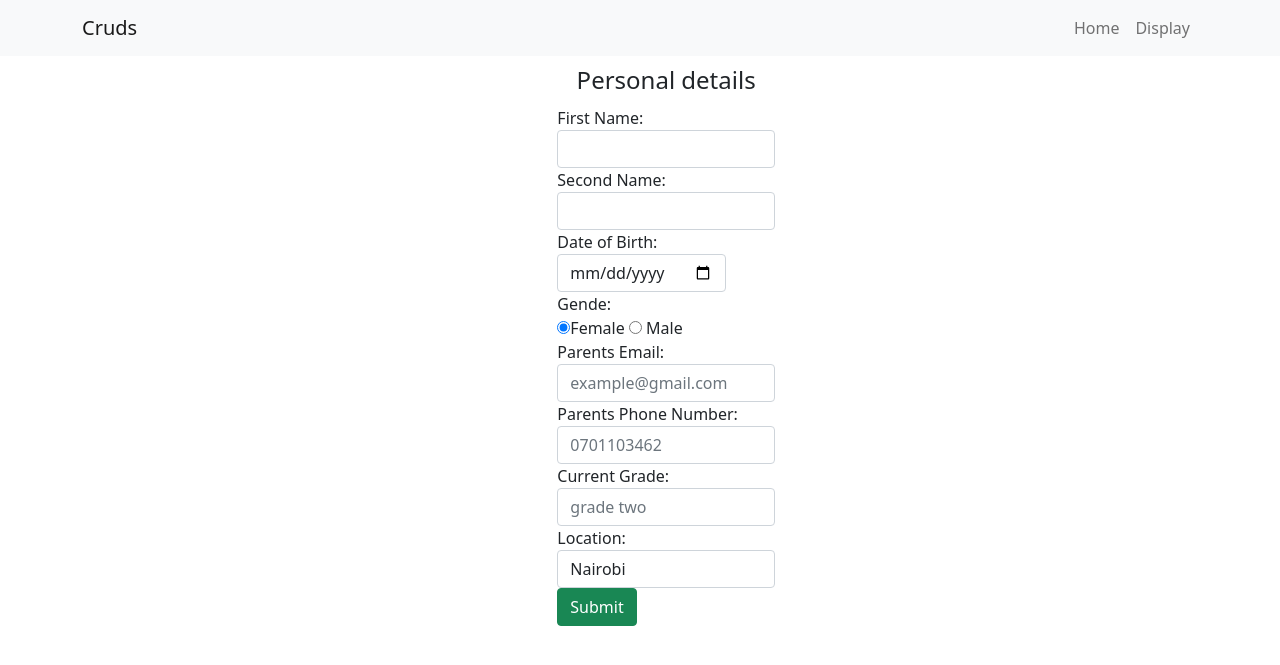
After one commit to eunny-dev/php_web, a PHP site: page /students.php in a window 1280 px wide. The commit adds this page. Shown: the top 665 px of the page. Run offline with PHP 8.4, Linux system fonts and the light colour scheme; some libraries are stand-ins or nearby versions.

Commit message:
code editing

```diff
--- a/phpverson.php
+++ b/phpverson.php
@@ -7,7 +7,7 @@ if ($mysqli -> connect_errno) {
   exit();
 }
 
-echo $mysqserver_versionli -> ;
+echo $mysqserver_versionli ->
 
 
 $mysqli -> close();
--- a/save.php
+++ b/save.php
@@ -0,0 +1,4 @@
+<?php
+$con=mysqli_connect('localhost','root','','trial');
+
+?>
--- /dev/null
+++ b/students.php
@@ -0,0 +1,93 @@
+<!DOCTYPE html>
+<html>
+<head>
+	<title>form submission</title>
+
+	<link rel="stylesheet" type="text/css" href="css/bootstrap.min.css">
+	<!-- <link rel="stylesheet" type="text/css" href="css/mycss.css"> -->
+	<script type="text/javascript" src="js/jquery.js"></script>
+	<script type="text/javascript" src="js/bootstrap.min.js"></script>
+</head>
+<body>
+
+
+<?php
+    include('nav.php');
+?>
+
+
+<div class="container-fluid">
+
+	<div class="row">
+		<div class="col-sm-5"></div>
+		<div class="col-sm-4">
+				<form class="form-control" method="POST" action="contact.php" style="width: 60%; border: 3px; border-collapse: collapse; "  >
+					<legend style="text-align: center;">Personal details</legend>
+
+					<div class="form-group">
+						<label for="firstname">First Name:
+					<input class="form-control" type="text" name="firstname" id="firstname" required></label>
+
+					</div>
+
+
+					<div class="form-group">
+						<label for="lastname">Second Name:
+					<input class="form-control" type="text" name="lastname" id="lastname" required></label>
+
+					</div>
+
+					<div class="form-group">
+						<label for="age">
+						Date of Birth:
+					<input class="form-control" type="date" name="age" id="age"required placeholder="enter your age">
+						</label>
+
+					</div>
+
+					<label >Gende:</label>
+
+					<div class="form-group">
+						<label for="gender">
+						<input type="radio" name="gender" value="female" id="female" checked>Female
+						</label>
+					<label for="gender">
+					<input type="radio" name="gender" value="male" id="male">
+					Male
+					</label>
+					</div>
+
+					<div class="form-group">
+						<label for="email">
+						Parents Email:
+					<input class="form-control" type="Email" required name="email" id="email" placeholder="example@gmail.com">
+						</label>
+					</div>
+
+					<div class="form-group">
+					Parents Phone Number:
+					<input type="tel" class="form-control"  name="phone" id="number" required placeholder="0701103462">
+					</div>
+
+					<div class="form-group">
+					Current Grade:
+					<input type="text" class="form-control"  name="class" id="number" required placeholder="grade two">
+					</div>
+
+					<div class="form-group">
+					<label>Location:</label>
+					<select name="location" required class="form-control">
+						<option>Nairobi</option>
+						<option>Mombasa</option>
+						<option>Nakuru</option>
+						<option>Eldoret</option>
+						<optgroup>Kericho</optgroup>
+					</select>
+					</div>
+				<input class="btn btn-success" type="submit" name="sumbit" id="btn">
+			</form>
+		</div>
+	</div>
+		</div>
+</body>
+</html>
```
Also changed, not shown: index.php (deleted, +0 -81 lines).
